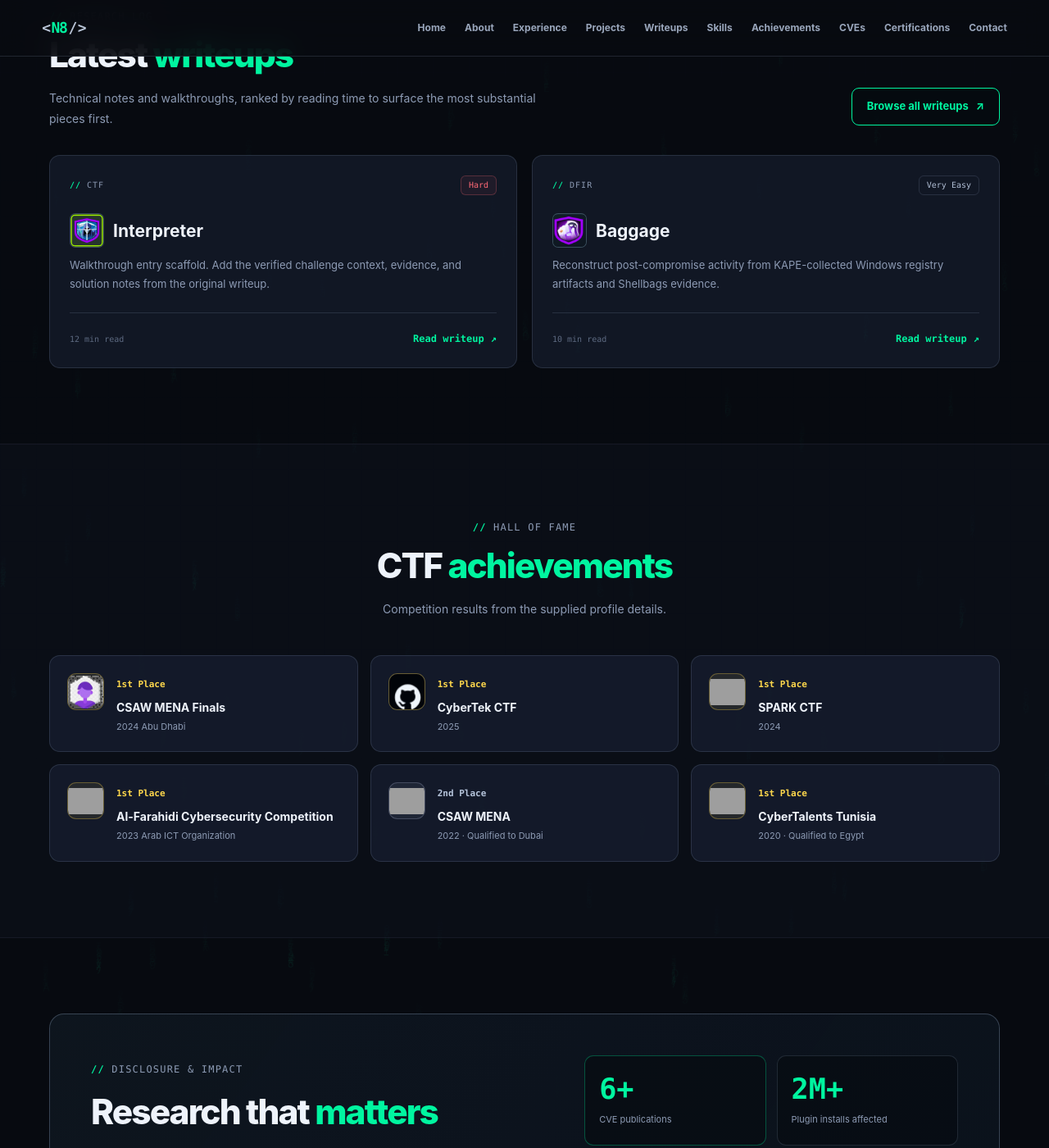
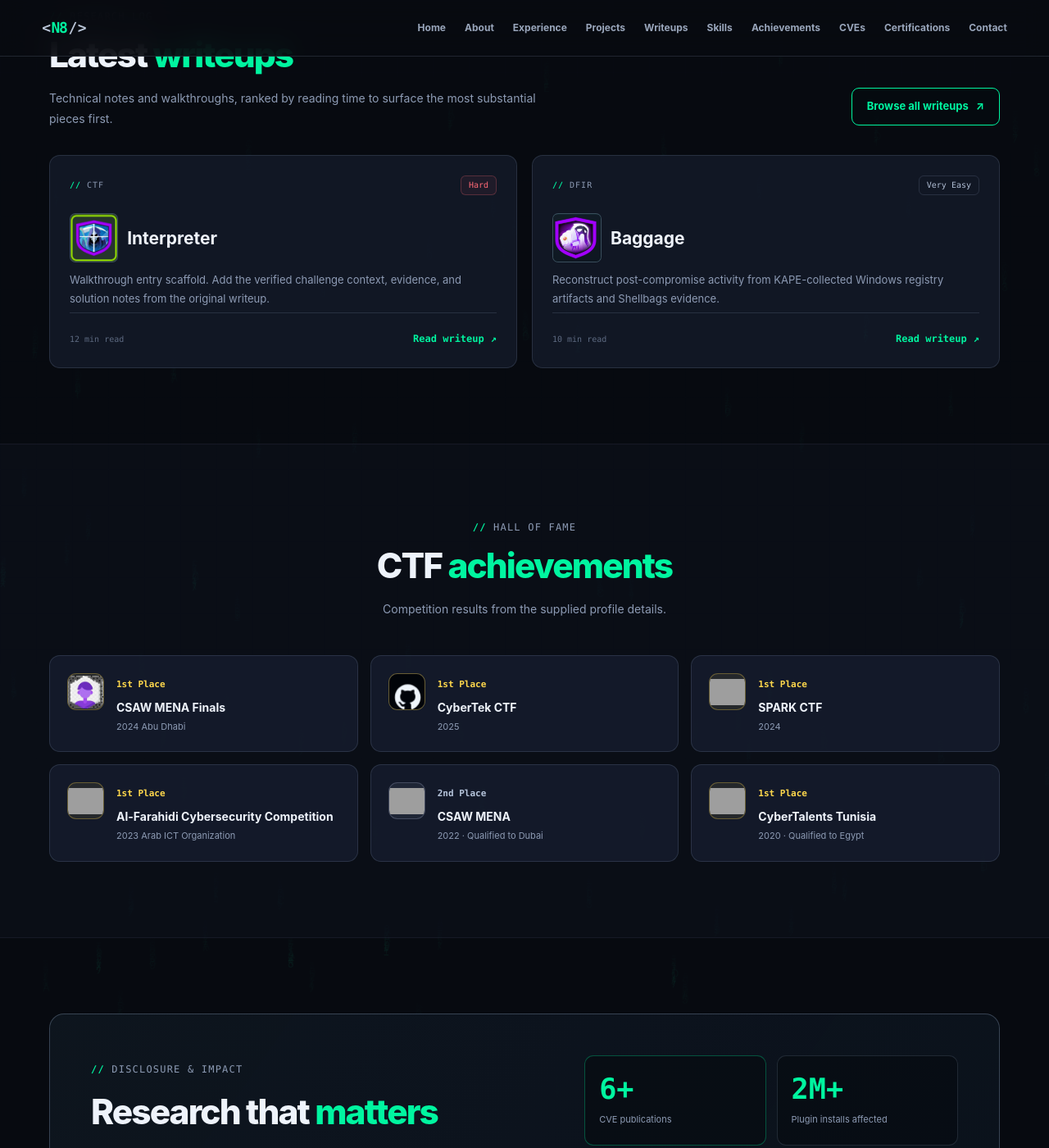
Before and after one commit to Ningen820/Ningen820.github.io, a Jekyll site: the page built from index.html, in a window 1280 px wide and 1400 px high, scrolled down 3785 px. Shown: the whole window at 82% size. Built offline with Jekyll 4.4.1, drawn with Linux system fonts in a browser that asks for light colours; grey boxes are pictures that could not be loaded.

Commit message:
Update site.css

```diff
--- a/assets/css/site.css
+++ b/assets/css/site.css
@@ -140,7 +140,7 @@
 .writeup-card-top { display: flex; align-items: center; justify-content: space-between; gap: 12px; }
 .writeup-card-top .section-kicker { margin: 0; font-size: 10px; }
 .writeup-card h3 { display: flex; align-items: center; gap: 11px; margin: 22px 0 10px; font-size: 21px; line-height: 1.3; }
-.writeup-card-thumb { width: 42px; height: 42px; flex: 0 0 42px; border: 1px solid var(--line-strong); border-radius: 7px; object-fit: contain; background: rgba(0, 245, 160, .06); }
+.writeup-card-thumb { width: 60px; height: 60px; flex: 0 0 42px; border: 1px solid var(--line-strong); border-radius: 7px; object-fit: contain; background: rgba(0, 245, 160, .06); }
 .writeup-card > p { margin: 0; color: var(--muted); font-size: 13px; line-height: 1.75; }
 .writeup-card-foot { display: flex; align-items: center; justify-content: space-between; gap: 14px; margin-top: auto; padding-top: 22px; border-top: 1px solid var(--line); color: var(--subtle); font-family: var(--mono); font-size: 10px; }
 .text-link { display: inline-flex; align-items: center; gap: 8px; color: var(--green); font-size: 12px; font-weight: 750; white-space: nowrap; }
```
